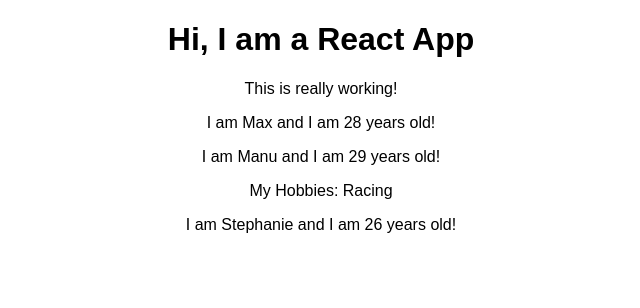
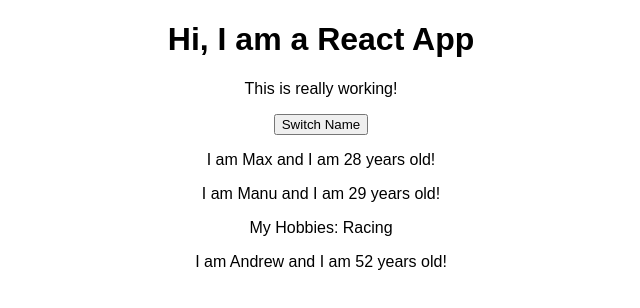
Before and after one commit to acparkgh/React-Complete_Guide, a React (Create React App) app in the folder react-complete-guide/: page / in a window 1280 px wide. Shown: the top 308 px of the page, without its empty margins (319-959 px from the left). Built offline with nearby package versions, Linux system fonts and the light colour scheme.

Commit message:
State and Props

```diff
--- a/react-complete-guide/src/App.js
+++ b/react-complete-guide/src/App.js
@@ -3,14 +3,37 @@
 import Person from './Person/Person';
 
 class App extends Component {
+  // constructor() {
+  //   super()
+  //     this.state = { persons: []}
+  state = {
+    persons: [
+      { name: 'Max', age: 28 },
+      { name: 'Manu', age: 29 },
+      { name: 'Stephanie', age: 26 },
+      { name: 'Andrew', age: 52 },
+    ],
+  }
+
+  switchNameHandler = () => {
+    // console.log('was clicked!')
+    // debugger
+
+    console.log(this.state.persons)
+
+
+  }
+
   render() {
+    // console.log(this.state)
     return (
       <div className="App">
         <h1>Hi, I am a React App</h1>
         <p>This is really working!</p>
-        <Person name="Max" age="28" />
-        <Person name="Manu" age="29" >My Hobbies: Racing</Person>
-        <Person name="Stephanie" age="26" />
+        <button onClick={this.switchNameHandler} >Switch Name</button>
+        <Person name={this.state.persons[0].name} age={this.state.persons[0].age} />
+        <Person name={this.state.persons[1].name} age={this.state.persons[1].age} >My Hobbies: Racing</Person>
+        <Person name={this.state.persons[3].name} age={this.state.persons[3].age} />
       </div>
     );
   }
--- a/react-complete-guide/src/Person/Person.js
+++ b/react-complete-guide/src/Person/Person.js
@@ -1,7 +1,7 @@
 import React from 'react';
 
 const person = (props) => {
-
+  // console.log(props)
     return (
       <div>
         <p>I am {props.name} and I am {props.age} years old!</p>
```
